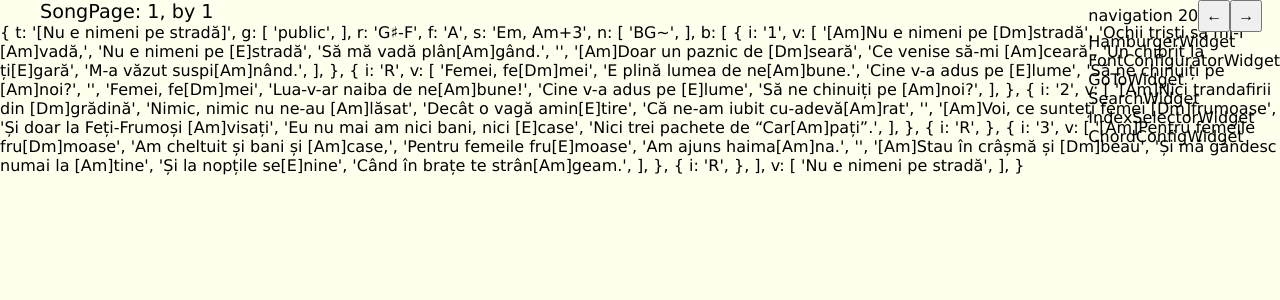
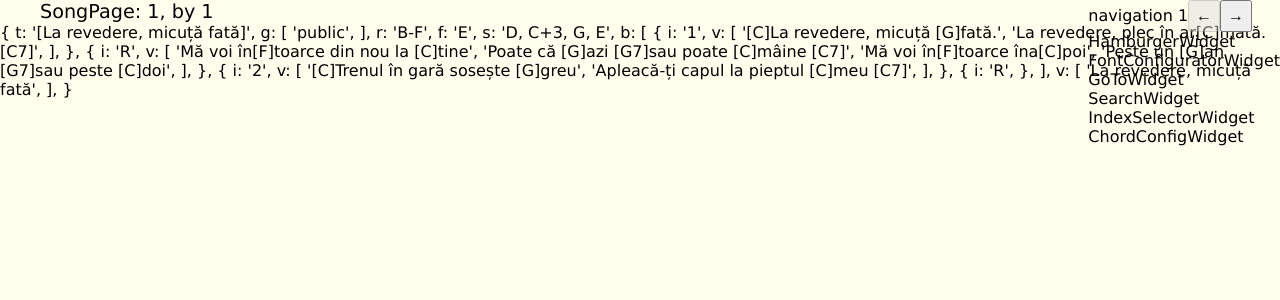
Before and after one commit to mciobanu/songbook, a React (Create React App) app: page /song-by-title/1 in a window 1280 px wide. Shown: the top 300 px of the page. Built offline with nearby package versions, Linux system fonts and the light colour scheme.

Commit message:
Navigation

```diff
--- a/src/pages/SongPage.tsx
+++ b/src/pages/SongPage.tsx
@@ -30,13 +30,17 @@ export const SongPage = ({
     }) => {
 
     const {songPos} = useParams<SongParams>();
-    const numSngPos = Number(songPos);
+    const numSngPos = Number(songPos); //ttt0 adjust URL if this is invalid (123000, -10, abc, ...)
     const sortedSongs = getSortedSongs(sortType);
-    const sortedSong = sortedSongs[numSngPos];
+    const sortedSong = sortedSongs[numSngPos - 1]; // Subtract 1 so the URLs are friendlier to manual change
+
+    React.useEffect(() => {
+        setSongNumber(numSngPos);
+    }, [numSngPos, setSongNumber]);
 
     return (
         <div>
-            <NavigatingRootMenuWidget songNumber={songNumber} setSongNumber={setSongNumber}/>
+            <NavigatingRootMenuWidget songNumber={songNumber} sortType={sortType}/>
             <span className="songTitle">SongPage: {numSngPos}, by {sortType}</span>
             <SongWidget song={sortedSong.song} songRenderConfig={songRenderConfig}/>
         </div>
--- a/src/widgets/NavigatingRootMenu.tsx
+++ b/src/widgets/NavigatingRootMenu.tsx
@@ -4,13 +4,13 @@ import '../legacy.css';
 import {MenuWidget} from './Menu';
 import {NavigationWidget} from './Navigation';
 import {HamburgerWidget} from './Hamburger';
-import {ReactSetter2} from '../Common';
+import {SortType} from '../Common';
 
-export const NavigatingRootMenuWidget = ({songNumber, setSongNumber} :
-            {songNumber: number, setSongNumber: ReactSetter2<number>}) => {
+export const NavigatingRootMenuWidget = ({songNumber, sortType} :
+            {songNumber: number, sortType: SortType}) => {
     return (<div className="menuDiv menuDivRight">
         <div>
-            <NavigationWidget songNumber={songNumber} setSongNumber={setSongNumber}/>
+            <NavigationWidget songNumber={songNumber} sortType={sortType}/>
             <HamburgerWidget />
         </div>
         <MenuWidget />
--- a/src/widgets/Navigation.tsx
+++ b/src/widgets/Navigation.tsx
@@ -1,26 +1,34 @@
 import React from 'react';
 
 import '../legacy.css';
-import {ReactSetter2} from '../Common';
+import {useNavigate} from 'react-router-dom';
+import {SortType} from '../Common';
+import {getSortedSongs} from '../SongCollections';
 
-export const NavigationWidget = ({songNumber, setSongNumber} :
-            {songNumber: number, setSongNumber: ReactSetter2<number>}) => {
+export const NavigationWidget = ({songNumber, sortType} :
+        {songNumber: number, sortType: SortType}) => {
+
+    const songCount = getSortedSongs(sortType).length;
+
+    const navigate = useNavigate();
+
+    const fullPath = window.location.pathname;
+    const k = fullPath.lastIndexOf('/');
+    const extraPath = fullPath.substring(0, k + 1);
 
     const onPrevious = React.useCallback(() => {
-        //console.log(`songNumber=${songNumber}`)
-        setSongNumber(songNumber - 1);
-    }, [songNumber, setSongNumber]);
+        navigate(`${extraPath}${songNumber - 1}`);
+    }, [extraPath, navigate, songNumber]);
 
     const onNext = React.useCallback(() => {
-        //console.log(`songNumber=${songNumber}`)
-        setSongNumber(songNumber + 1);
-    }, [songNumber, setSongNumber]);
-
-    console.log(`songNumberEntry=${songNumber}`);
+        navigate(`${extraPath}${songNumber + 1}`);
+    }, [extraPath, navigate, songNumber]);
 
     return (<div>
         navigation {songNumber}
-        <input id="prevBtn" type="button" className="toolBtnNormal" value="&larr;" onClick={onPrevious} />
-        <input id="nextBtn" type="button" className="toolBtnNormal" value="&rarr;" onClick={onNext} />
+        <input id="prevBtn" type="button" className="toolBtnNormal"
+            disabled={songNumber <= 1} value="&larr;" onClick={onPrevious} />
+        <input id="nextBtn" type="button" className="toolBtnNormal"
+            disabled={songNumber >= songCount} value="&rarr;" onClick={onNext} />
     </div>);
 };
```
Also changed, not shown: 1 other file (tests, documents, lock files or other folders).
